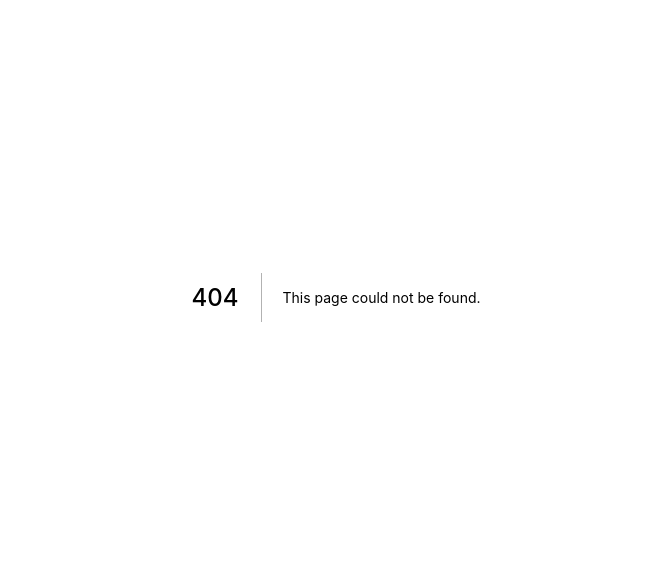
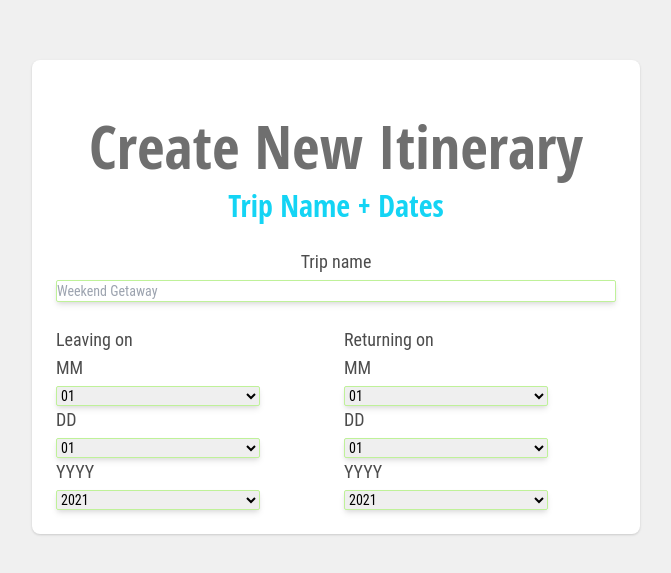
Before and after one commit to jessicagallagher/where_to_v2, a Next.js app: page /users/create in a window 1280 px wide. Before the commit this address had no page. Shown: the part 103-676 px from the top of the page, without its empty margins (304-975 px from the left). Built offline with nearby package versions, Linux system fonts and the light colour scheme; what @tailwindcss/typography, tailwindcss-debug-screens would draw is missing.

Commit message:
step 1 of 3 exists

```diff
--- /dev/null
+++ b/pages/users/create.js
@@ -0,0 +1,178 @@
+import Head from 'next/head';
+
+export default function Create() {
+  return (
+    <div className='container flex flex-col justify-center items-center mx-auto py-0 px-2 min-h-screen sm:px-6 lg:px-8'>
+      <Head>
+        <title>Create Itinerary</title>
+        <link rel='icon' href='/favicon.ico' />
+      </Head>
+      <div className='bg-white overflow-hidden shadow sm:rounded-lg w-1/2'>
+        <div className='px-4 py-5 sm:p-6 relative'>
+          <form className='space-y-8 divide-y divide-mdGrey-100'>
+            <div className='space-y-8 divide-y divide-ltGrey-100-200'>
+              <div>
+                <div className='pt-8'>
+                  <div>
+                    <h1 className='font-accent md:text-6xl leading-6 text-mdGrey-100 text-center'>Create New Itinerary</h1>
+                    <h3 className='font-accent md:text-3xl my-3 text-teal-100 text-center'>Trip Name + Dates</h3>
+                  </div>
+                  <div className='mt-6 mx-auto'>
+                    <div className='sm:col-span-3'>
+                      <label className='block text-lg text-dkGrey-100 text-center'>Trip name</label>
+                      <div className='mt-1'>
+                        <input type='text' name='tripName'  id='tripName' placeholder='Weekend Getaway' className='shadow-md block w-full sm:text-sm border border-ltLime-100 rounded-sm'></input>
+                      </div>
+                    </div>
+                    </div>
+                    <div className='mt-6 grid grid-cols-1 gap-y-6 gap-x-4 sm:grid-cols-6'>
+                    <div className='sm:col-span-3'>
+                      <p className='block text-lg text-dkGrey-100'>Leaving on</p>
+                      <label className='block text-lg text-dkGrey-100'>MM</label>
+                      <div className='mt-1'>
+                        <select id="month" name="month" className="shadow-md block w-3/4 border text-base border-ltLime-100 sm:text-sm rounded-sm">
+                          <option selected>01</option>
+                          <option>02</option>
+                          <option>03</option>
+                          <option>04</option>
+                          <option>05</option>
+                          <option>06</option>
+                          <option>07</option>
+                          <option>08</option>
+                          <option>09</option>
+                          <option>10</option>
+                          <option>11</option>
+                          <option>12</option>
+                          </select>
+                      </div>
+                      <div className='sm:col-span-3'>
+                      <label className='block text-lg text-dkGrey-100'>DD</label>
+                      <div className='mt-1'>
+                        <select id="day" name="day" className="shadow-md block w-3/4 border text-base border-ltLime-100 sm:text-sm rounded-sm">
+                          <option selected>01</option>
+                          <option>02</option>
+                          <option>03</option>
+                          <option>04</option>
+                          <option>05</option>
+                          <option>06</option>
+                          <option>07</option>
+                          <option>08</option>
+                          <option>09</option>
+                          <option>10</option>
+                          <option>11</option>
+                          <option>12</option>
+                          <option>13</option>
+                          <option>14</option>
+                          <option>15</option>
+                          <option>16</option>
+                          <option>17</option>
+                          <option>18</option>
+                          <option>19</option>
+                          <option>20</option>
+                          <option>21</option>
+                          <option>22</option>
+                          <option>23</option>
+                          <option>24</option>
+                          <option>25</option>
+                          <option>26</option>
+                          <option>27</option>
+                          <option>28</option>
+                          <option>29</option>
+                          <option>30</option>
+                          <option>31</option>
+                          </select>
+                      </div>
+                    </div>
+                    <div className='sm:col-span-3'>
+                      <label className='block text-lg text-dkGrey-100'>YYYY</label>
+                      <div className='mt-1'>
+                        <select id="day" name="day" className="shadow-md block w-3/4 border text-base border-ltLime-100 sm:text-sm rounded-sm">
+                          <option selected>2021</option>
+                          <option>2022</option>
+                          <option>2023</option>
+                          </select>
+                      </div>
+                    </div>
+                  </div>
+                  <div className='sm:col-span-3'>
+                      <p className='block text-lg text-dkGrey-100'>Returning on</p>
+                      <label className='block text-lg text-dkGrey-100'>MM</label>
+                      <div className='mt-1'>
+                        <select id="month" name="month" className="shadow-md block w-3/4 border text-base border-ltLime-100 sm:text-sm rounded-sm">
+                          <option selected>01</option>
+                          <option>02</option>
+                          <option>03</option>
+                          <option>04</option>
+                          <option>05</option>
+                          <option>06</option>
+                          <option>07</option>
+                          <option>08</option>
+                          <option>09</option>
+                          <option>10</option>
+                          <option>11</option>
+                          <option>12</option>
+                          </select>
+                      </div>
+                      <div className='sm:col-span-3'>
+                      <label className='block text-lg text-dkGrey-100'>DD</label>
+                      <div className='mt-1'>
+                        <select id="day" name="day" className="shadow-md block w-3/4 border text-base border-ltLime-100 sm:text-sm rounded-sm">
+                          <option selected>01</option>
+                          <option>02</option>
+                          <option>03</option>
+                          <option>04</option>
+                          <option>05</option>
+                          <option>06</option>
+                          <option>07</option>
+                          <option>08</option>
+                          <option>09</option>
+                          <option>10</option>
+                          <option>11</option>
+                          <option>12</option>
+                          <option>13</option>
+                          <option>14</option>
+                          <option>15</option>
+                          <option>16</option>
+                          <option>17</option>
+                          <option>18</option>
+                          <option>19</option>
+                          <option>20</option>
+                          <option>21</option>
+                          <option>22</option>
+                          <option>23</option>
+                          <option>24</option>
+                          <option>25</option>
+                          <option>26</option>
+                          <option>27</option>
+                          <option>28</option>
+                          <option>29</option>
+                          <option>30</option>
+                          <option>31</option>
+                          </select>
+                      </div>
+                    </div>
+                    <div className='sm:col-span-3'>
+                      <label className='block text-lg text-dkGrey-100'>YYYY</label>
+                      <div className='mt-1'>
+                        <select id="day" name="day" className="shadow-md block w-3/4 border text-base border-ltLime-100 sm:text-sm rounded-sm">
+                          <option selected>2021</option>
+                          <option>2022</option>
+                          <option>2023</option>
+                          </select>
+                      </div>
+                    </div>
+                  </div>
+                  </div>
+                </div>
+              </div>
+
+            </div>
+
+          </form>
+
+        </div>
+
+      </div>
+    </div>
+  )
+}
--- a/pages/users/dashboard.js
+++ b/pages/users/dashboard.js
@@ -1,6 +1,7 @@
 import Head from 'next/head';
 import { useRouter } from 'next/router';
 import fire from '../../config/fire-config';
+import Link from 'next/link';
 
 export default function Dashboard() {
   const router = useRouter();
@@ -50,12 +51,14 @@ export default function Dashboard() {
               Dashboard
 
                   </a>
-                  <a href='#' className='hover:bg-notwhite-100 text-dkGrey-100 group flex items-center px-2 py-2 text-base font-medium rounded-md'>
+                  <Link href='/users/create'>
+                  <a className='hover:bg-notwhite-100 text-dkGrey-100 group flex items-center px-2 py-2 text-base font-medium rounded-md'>
               <svg className='text-teal-100 mr-4 h-6 w-6' xmlns='http://www.w3.org/2000/svg' fill='none' viewBox='0 0 24 24' stroke='currentColor' aria-hidden='true'>
                 <path strokeLinecap="round" strokeLinejoin="round" strokeWidth="2" d="M11 5H6a2 2 0 00-2 2v11a2 2 0 002 2h11a2 2 0 002-2v-5m-1.414-9.414a2 2 0 112.828 2.828L11.828 15H9v-2.828l8.586-8.586z" />
               </svg>
               Create New Itinerary
             </a>
+            </Link>
             <a href='#' className='hover:bg-notWhite-100 text-dkGrey-100 group flex items-center px-2 py-2 text-base font-medium rounded-md'>
               <svg className='text-teal-100 mr-4 h-6 w-6' xmlns='http://www.w3.org/2000/svg' fill='none' viewBox='0 0 24 24' stroke='currentColor' aria-hidden='true'>
                 <path strokeLinecap='round' strokeLinejoin='round' strokeWidth='2' d='M8 7V3m8 4V3m-9 8h10M5 21h14a2 2 0 002-2V7a2 2 0 00-2-2H5a2 2 0 00-2 2v12a2 2 0 002 2z' />
@@ -96,13 +99,14 @@ export default function Dashboard() {
                 </svg>
                 Dashboard
               </a>
-
-              <a href='#' className='hover:bg-notWhite-100 text-dkGrey-100 group flex items-center px-2 py-2 text-sm font-medium rounded-md'>
+              <Link href='/users/create'>
+              <a className='hover:bg-notWhite-100 text-dkGrey-100 group flex items-center px-2 py-2 text-sm font-medium rounded-md'>
                 <svg className='text-teal-100 mr-3 h-6 w-6' xmlns='http://www.w3.org/2000/svg' fill='none' viewBox='0 0 24 24' stroke='currentColor' aria-hidden='true'>
                   <path strokeLinecap="round" strokeLinejoin="round" strokeWidth="2" d="M11 5H6a2 2 0 00-2 2v11a2 2 0 002 2h11a2 2 0 002-2v-5m-1.414-9.414a2 2 0 112.828 2.828L11.828 15H9v-2.828l8.586-8.586z" />
                 </svg>
                 Create New Itinerary
               </a>
+              </Link>
 
               <a href='#' className='hover:bg-notWhite-100 text-dkGrey-100 group flex items-center px-2 py-2 text-sm font-medium rounded-md'>
                 <svg className='text-teal-100 mr-3 h-6 w-6' xmlns='http://www.w3.org/2000/svg' fill='none' viewBox='0 0 24 24' stroke='currentColor' aria-hidden='true'>
```
